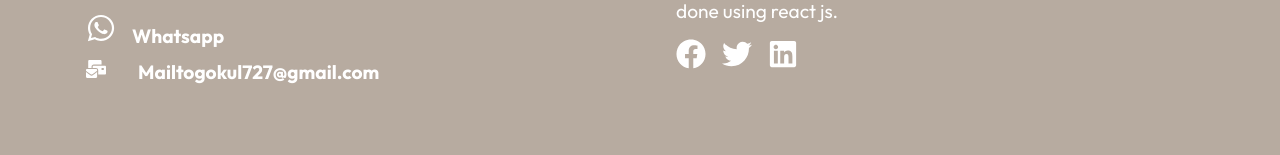
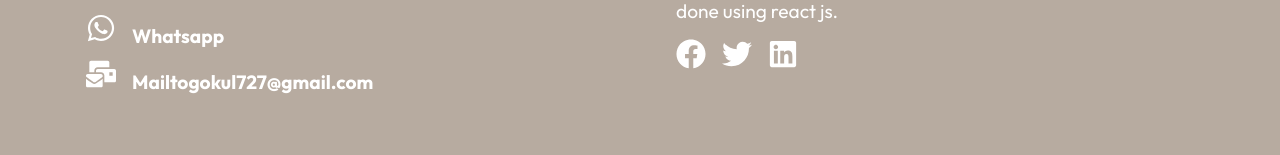
Before and after one commit to gokulnathanT/react-js-project1-new-, a React (Create React App) app: page / in a window 1280 px wide. Shown: the part 972-1127 px from the top of the page. Built offline with nearby package versions, Linux system fonts and the light colour scheme.

Commit message:
updates redirectss

```diff
--- a/src/components/footer.js
+++ b/src/components/footer.js
@@ -2,6 +2,7 @@ import "./footer.css";
 import React from 'react';
 import LinkedIn from "./linkedin";
 import Whatsapp from "./whatsapp";
+import Mail from "./mail";
 
 import{FaFacebook, FaHome, FaMailBulk, FaTwitter} from "react-icons/fa"
 const Footer = () => {
@@ -20,7 +21,7 @@ const Footer = () => {
                     <h4><Whatsapp/>Whatsapp</h4>
                 </div>
                 <div className="email">
-                    <h4><FaMailBulk size={20} style={{color:"#fff",marginRight:"2rem"}}/>Mailtogokul727@gmail.com</h4>
+                    <h4><Mail/>Mailtogokul727@gmail.com</h4>
                 </div>
             </div>
             <div className="right">
--- /dev/null
+++ b/src/components/mail.js
@@ -0,0 +1,13 @@
+// LinkedInIcon.js
+import React from 'react';
+import { FaMailBulk} from 'react-icons/fa';
+
+function Mail() {
+  return (
+    <a href="mailto:mailtogokul1727@gmail.com" target="_blank" rel="noopener noreferrer">
+      <FaMailBulk size={30} style={{ color: "#fff", marginRight: "1rem" }} />
+    </a>
+  );
+}
+
+export default Mail;
```
